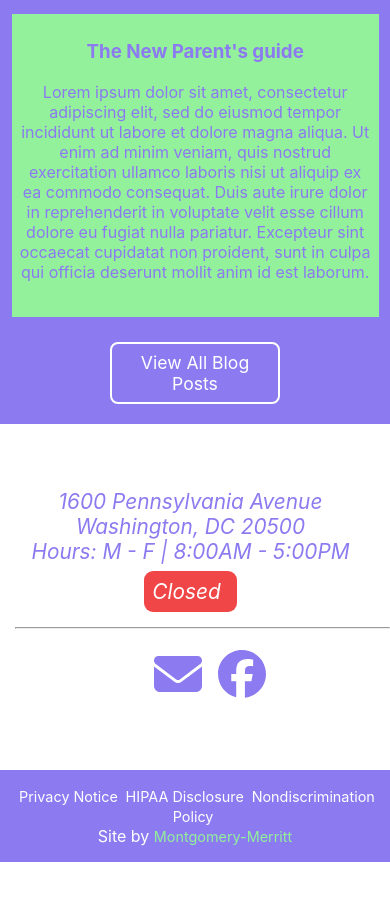
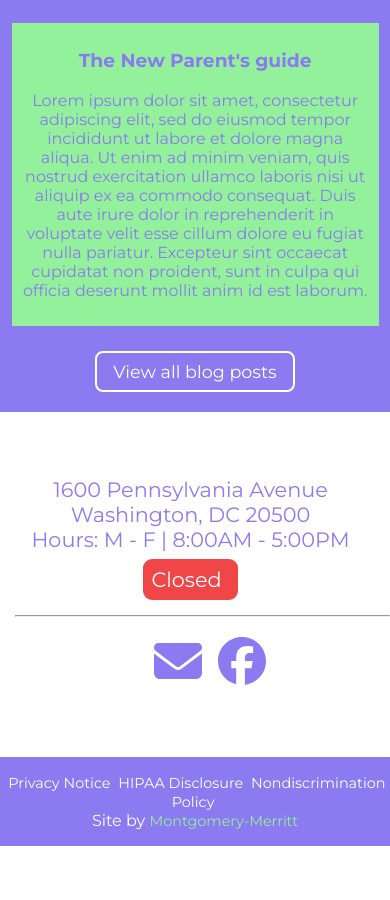
Before and after one commit to Michael-Montgomery/fanny, a React (Create React App) app: page / in a window 390 px wide. Shown: the part 2056-2956 px from the top of the page. Built offline with nearby package versions, Linux system fonts and the light colour scheme.

Commit message:
more homepage styling

```diff
--- a/public/index.html
+++ b/public/index.html
@@ -1,15 +1,20 @@
 <!DOCTYPE html>
 <html lang="en">
+
 <head>
   <meta charset="utf-8" />
   <link rel="icon" href="%PUBLIC_URL%/favicon.ico" />
   <meta name="viewport" content="width=device-width, initial-scale=1" />
   <meta name="theme-color" content="#000000" />
-    <meta
-      name="description"
-      content="Web site created using create-react-app"
-    />
+  <meta name="description" content="Web site created using create-react-app" />
+  <link rel="preconnect" href="https://fonts.googleapis.com">
+  <link rel="preconnect" href="https://fonts.gstatic.com" crossorigin>
+  <link href="https://fonts.googleapis.com/css2?family=Great+Vibes&display=swap" rel="stylesheet">
   <link rel="apple-touch-icon" href="%PUBLIC_URL%/logo192.png" />
+
+  <link rel="preconnect" href="https://fonts.googleapis.com">
+<link rel="preconnect" href="https://fonts.gstatic.com" crossorigin>
+<link href="https://fonts.googleapis.com/css2?family=Great+Vibes&family=Montserrat:ital,wght@0,100..900;1,100..900&display=swap" rel="stylesheet">
   <!--
       manifest.json provides metadata used when your web app is installed on a
       user's mobile device or desktop. See https://developers.google.com/web/fundamentals/web-app-manifest/
@@ -26,6 +31,7 @@
     -->
   <title>React App</title>
 </head>
+
 <body>
   <noscript>You need to enable JavaScript to run this app.</noscript>
   <div id="root"></div>
@@ -40,4 +46,5 @@
       To create a production bundle, use `npm run build` or `yarn build`.
     -->
 </body>
+
 </html>
--- a/src/components/loginform/loginform.js
+++ b/src/components/loginform/loginform.js
@@ -11,7 +11,7 @@ function LoginForm() {
     return (
         <div id='login-form-wrapper'>
             <form>
-                <h2>Login to View the Patient Portal</h2>
+                <h3>Login to View the Patient Portal</h3>
                 <input type='email' placeholder='email'></input><br></br>
                 <input type={hidePassword ? 'password' : 'text'} placeholder='Password'></input> <button onClick={(e) => {e.preventDefault(); setHidePassword(!hidePassword)}} id='show-password-btn'>{hidePassword ? <FontAwesomeIcon icon={faEye}></FontAwesomeIcon> : <FontAwesomeIcon icon={faEyeSlash}></FontAwesomeIcon>}</button><br></br>
                 <button id='login-btn'>Login</button>
--- a/src/index.css
+++ b/src/index.css
@@ -29,3 +29,17 @@ button:active {
 .center {
   text-align: center;
 }
+
+* {
+  font-family: "Montserrat", sans-serif;
+  font-optical-sizing: auto;
+  /* font-weight: <weight>; */
+  font-style: normal;
+}
+
+h2 {
+  font-family: "Great Vibes", cursive;
+  font-weight: 400;
+  font-style: normal;
+  font-size: 1.9em;
+}
--- a/src/pages/home/home.css
+++ b/src/pages/home/home.css
@@ -1,7 +1,7 @@
 #welcome-picture-slide-wrapper {
     width: 98.9vw;
     height: 75vh;
-    background-image: url('https://images.pexels.com/photos/5452222/pexels-photo-5452222.jpeg?auto=compress&cs=tinysrgb&w=1260&h=750&dpr=1');
+    background-image: url('https://images.pexels.com/photos/4989179/pexels-photo-4989179.jpeg?auto=compress&cs=tinysrgb&w=600');
     background-size: cover;
     margin: 0 auto;
     background-attachment: fixed;
@@ -41,7 +41,7 @@
 
 #welcome-widgets-list div p {
     color: var(--primary);
-    font-size: 1.4em;
+    font-size: 1.2em;
 }
 
 #intro-wrapper {
@@ -91,7 +91,7 @@
     margin: 0 3vw;
 }
 
-#recent-blogs-list div {
+.recent-blog-post-wrapper {
     display: inline-block;
     width: 23vw;
     height: 275px;
@@ -101,14 +101,14 @@
     transition: all .4s;
 }
 
-#recent-blogs-list div:hover {
+.recent-blog-post-wrapper:hover {
     -webkit-box-shadow: 0px 10px 23px 0px rgba(0, 0, 0, 0.75);
     -moz-box-shadow: 0px 10px 23px 0px rgba(0, 0, 0, 0.75);
     box-shadow: 0px 10px 23px 0px rgba(0, 0, 0, 0.75);
 }
 
 #recent-blogs-list div h3 {
-    color: var(--primary)
+    color: var(--primary);
 }
 
 #recent-blogs-list div p {
@@ -121,7 +121,8 @@
 #view-all-blog-posts-btn {
     color: white;
     border: 2px solid white;
-    width: 150px;
+    background-color: var(--primary);
+    width: 200px;
     margin: 0 auto;
     padding: 8px;
     font-size: 1.1em;
@@ -166,7 +167,6 @@
     color: var(--primary);
     display: inline;
     margin: 0 2vw;
-
 }
 
 #insurances-wrapper ul li a {
@@ -179,10 +179,8 @@ address {
     font-size: 1.3em;
 }
 
-#features-wrapper>div {
-    /* background-color: var(--secondary); */
+#features-wrapper > div {
     width: 30vw;
-
 }
 
 
@@ -243,7 +241,6 @@ address {
     }
 
     #headshot-name {
-        color: red;
         margin-bottom: 25px !important;
     }
 
@@ -263,7 +260,6 @@ address {
         display: inline-block;
         width: 90vw;
         height: 275px;
-        background-color: var(--secondary);
         padding: 8px;
         padding-bottom: 20px;
         transition: all .4s;
@@ -285,8 +281,6 @@ address {
 
 
     #features-wrapper {
-
-
         padding-top: 25px;
         position: relative;
         bottom: 250px;
@@ -294,15 +288,9 @@ address {
         display: block;
     }
 
-
-
-
     #features-wrapper ul li {
         font-size: 3em;
-
     }
-
-
 
     address {
         color: var(--primary);
@@ -313,12 +301,6 @@ address {
     }
 
     #features-wrapper>div {
-        /* background-color: var(--secondary); */
         width: 100vw;
-
     }
-
-
-
-
-  }
+}
--- a/src/pages/home/home.js
+++ b/src/pages/home/home.js
@@ -58,7 +58,7 @@ function Home() {
                 <ul id='recent-blogs-list'>
                     {
                         recentBlogPosts.map((post, idx) => {
-                            return(
+                            return (
                                 <li key={idx}>
                                     <div className='recent-blog-post-wrapper'>
                                         <h3 className='recent-blog-post-title'>{post.title}</h3>
@@ -70,7 +70,7 @@ function Home() {
                         })
                     }
                 </ul>
-                <div className='center' id='view-all-blog-posts-btn' onClick={() => {window.location.href = '/blog'}}>View All Blog Posts</div>
+                <div className='center'><button id='view-all-blog-posts-btn' onClick={() => { window.location.href = '/blog'}}>View all blog posts</button></div>
             </div>
             <div id='features-wrapper'>
                 <div id='specialties-wrapper'>
@@ -98,7 +98,7 @@ function Home() {
                 </div>
 
             </div>
-                 <Footer></Footer>
+            <Footer></Footer>
         </>
     )
 }
```
Lines whose indentation alone changed are shown as unchanged.
